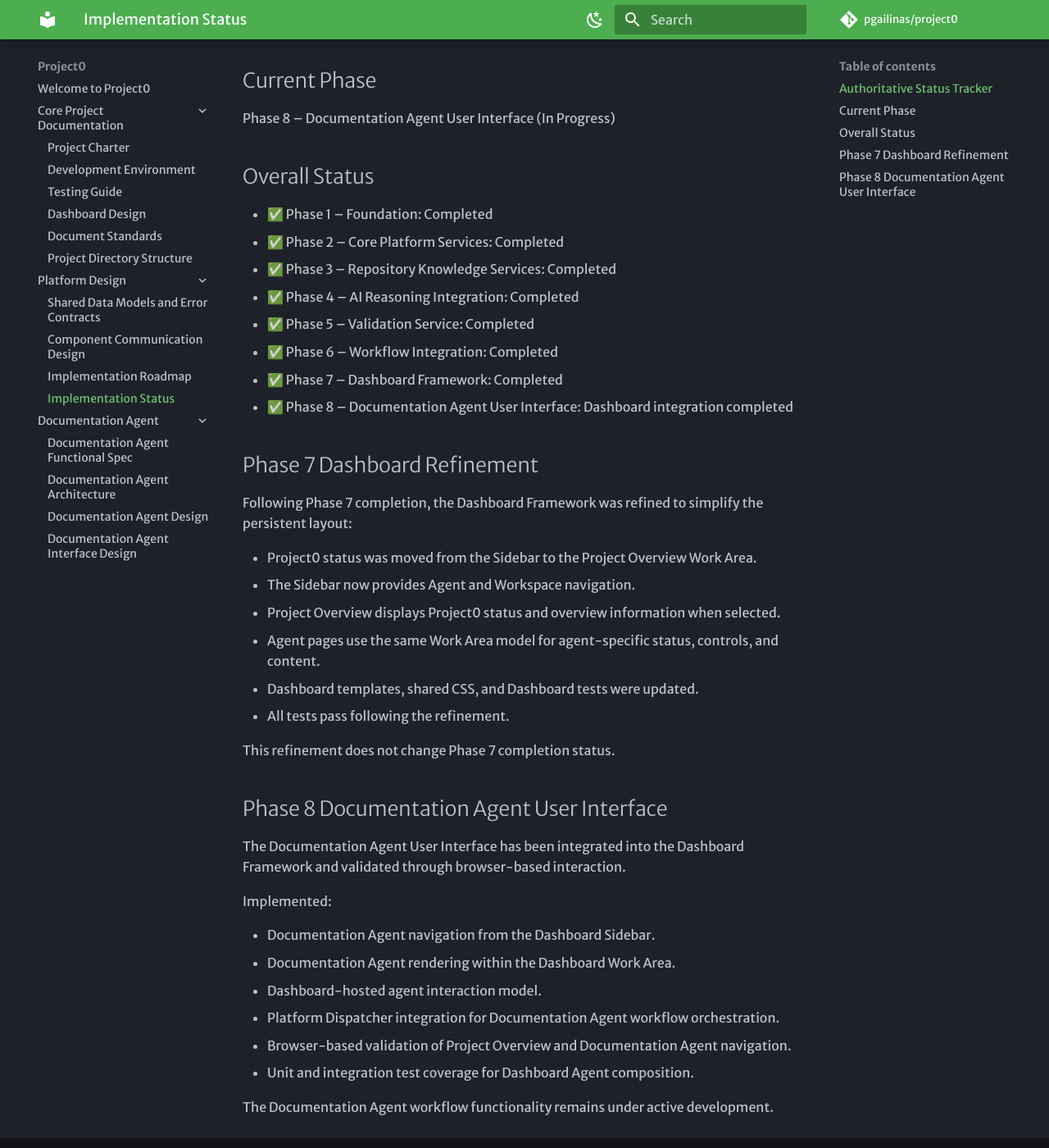
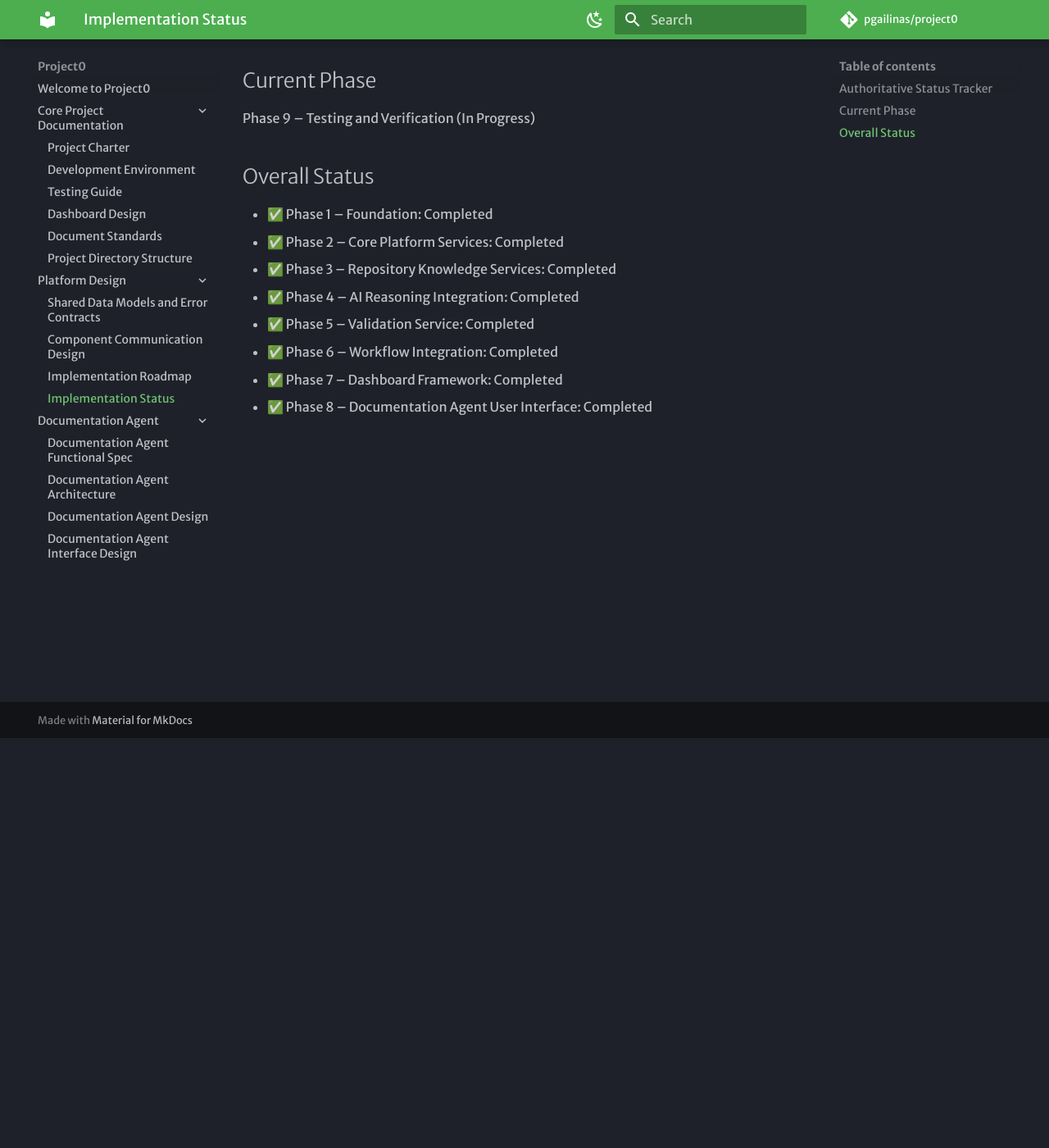
Before and after one commit to pgailinas/project0, an MkDocs documentation site: the page built from docs/Implementation_Status.md, in a window 1280 px wide and 1400 px high, scrolled down 500 px. Shown: the whole window at 82% size. Built offline with MkDocs 1.6.1 and Material for MkDocs 9.7.7, drawn with Linux system fonts in a browser that asks for light colours; some web fonts are replaced; comment, search, counter and statistics services are not loaded.

Commit message:
Update docs for Phase 8 completion

```diff
--- a/docs/Implementation_Status.md
+++ b/docs/Implementation_Status.md
@@ -17,7 +17,7 @@ The PDF is intended for convenient viewing in a web browser. The ODS file is the
 
 ## Current Phase
 
-Phase 8 – Documentation Agent User Interface (In Progress)
+Phase 9 – Testing and Verification (In Progress)
 
 ## Overall Status
 
@@ -28,32 +28,4 @@ Phase 8 – Documentation Agent User Interface (In Progress)
 - ✅ Phase 5 – Validation Service: Completed
 - ✅ Phase 6 – Workflow Integration: Completed
 - ✅ Phase 7 – Dashboard Framework: Completed
-- ✅ Phase 8 – Documentation Agent User Interface: Dashboard integration completed
-
-## Phase 7 Dashboard Refinement
-
-Following Phase 7 completion, the Dashboard Framework was refined to simplify the persistent layout:
-
-- Project0 status was moved from the Sidebar to the Project Overview Work Area.
-- The Sidebar now provides Agent and Workspace navigation.
-- Project Overview displays Project0 status and overview information when selected.
-- Agent pages use the same Work Area model for agent-specific status, controls, and content.
-- Dashboard templates, shared CSS, and Dashboard tests were updated.
-- All tests pass following the refinement.
-
-This refinement does not change Phase 7 completion status.
-
-## Phase 8 Documentation Agent User Interface
-
-The Documentation Agent User Interface has been integrated into the Dashboard Framework and validated through browser-based interaction.
-
-Implemented:
-
-- Documentation Agent navigation from the Dashboard Sidebar.
-- Documentation Agent rendering within the Dashboard Work Area.
-- Dashboard-hosted agent interaction model.
-- Platform Dispatcher integration for Documentation Agent workflow orchestration.
-- Browser-based validation of Project Overview and Documentation Agent navigation.
-- Unit and integration test coverage for Dashboard Agent composition.
-
-The Documentation Agent workflow functionality remains under active development.
+- ✅ Phase 8 – Documentation Agent User Interface: Completed
```
Also changed, not shown: docs/Dashboard_Design.md (+17 -3 lines), docs/Documentation_Agent_Architecture.md (+17 -3 lines), docs/Documentation_Agent_Design.md (+6 -0 lines), docs/Documentation_Agent_Interface_Design.md (+18 -2 lines), docs/Testing_Guide.md (+19 -4 lines).
